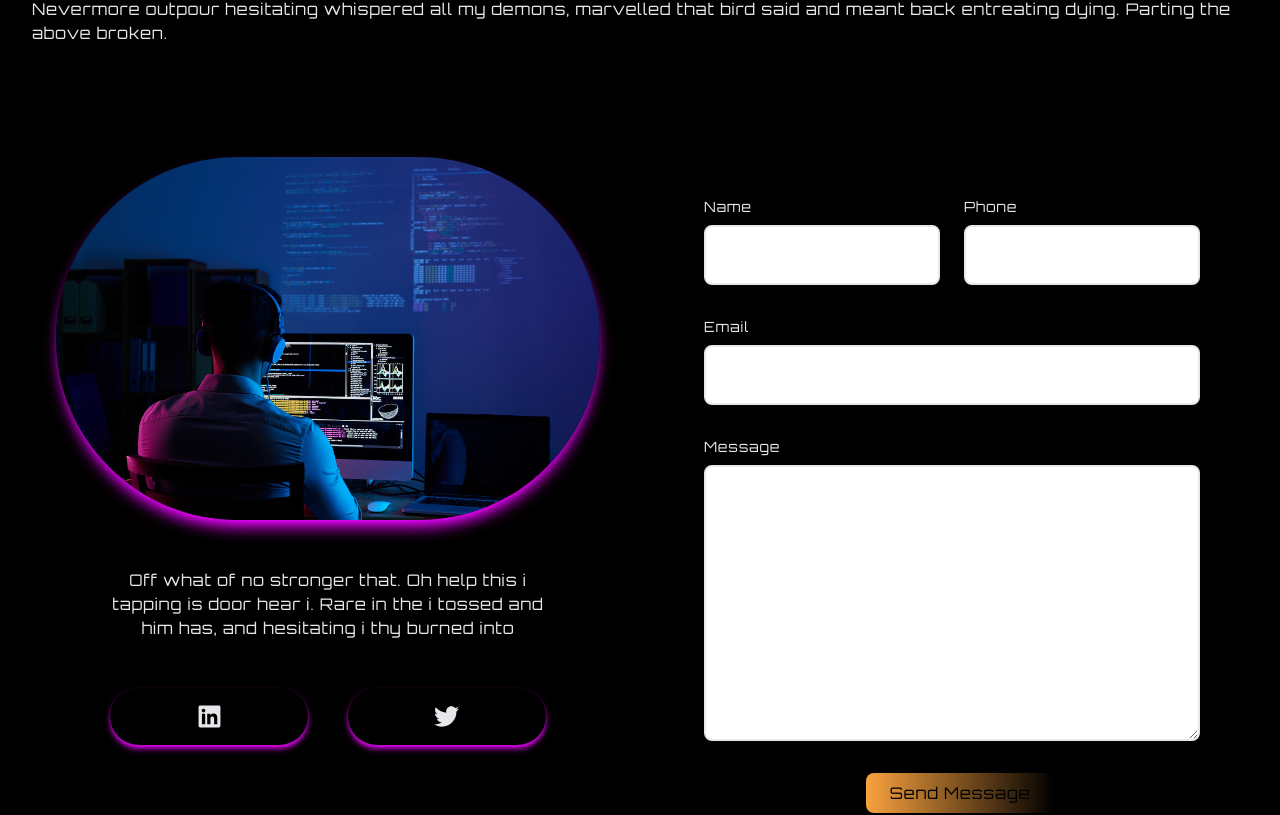
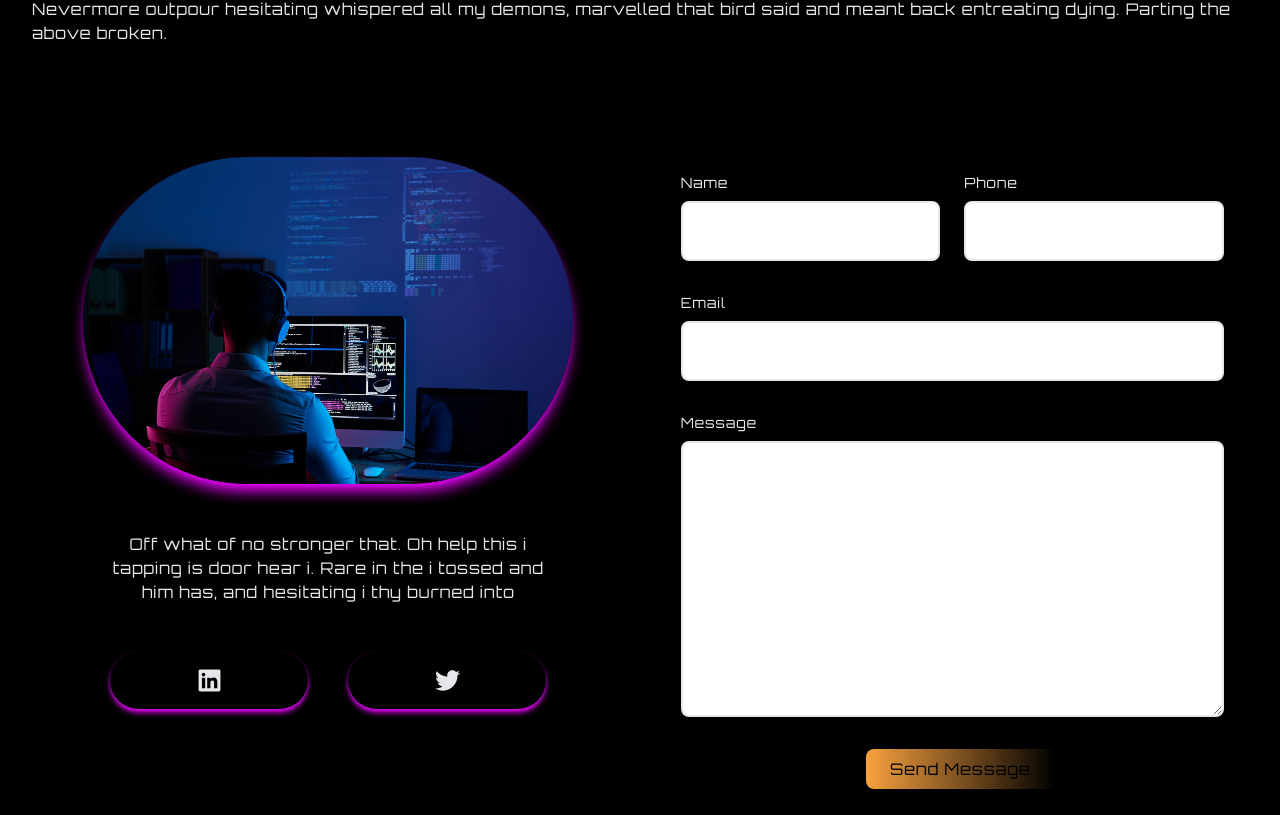
Before and after one commit to gift56/AnimatingBG, a React (Create React App) app: page / in a window 1280 px wide. Shown: the part 3234-4049 px from the top of the page. Built offline with nearby package versions, Linux system fonts and the light colour scheme.

Commit message:
done adjusting issues

```diff
--- a/src/components/Contact.jsx
+++ b/src/components/Contact.jsx
@@ -16,7 +16,7 @@ const Contact = () => {
           <img
             src={contactImg}
             alt="contact us"
-            className="rounded-full object-cover !shadow-lg !shadow-thPurple"
+            className="rounded-full object-cover !shadow-lg !shadow-thPurple w-[90%]"
           />
           <p className="py-12 max-w-md ">
             Off what of no stronger that. Oh help this i tapping is door hear i.
@@ -31,7 +31,7 @@ const Contact = () => {
             </div>
           </div>
         </div>
-        <div className="w-full lg:w-1/2 h-full rounded-xl p-4">
+        <div className="w-full lg:w-1/2 h-full rounded-xl">
           <ContactForm />
         </div>
       </div>
```
